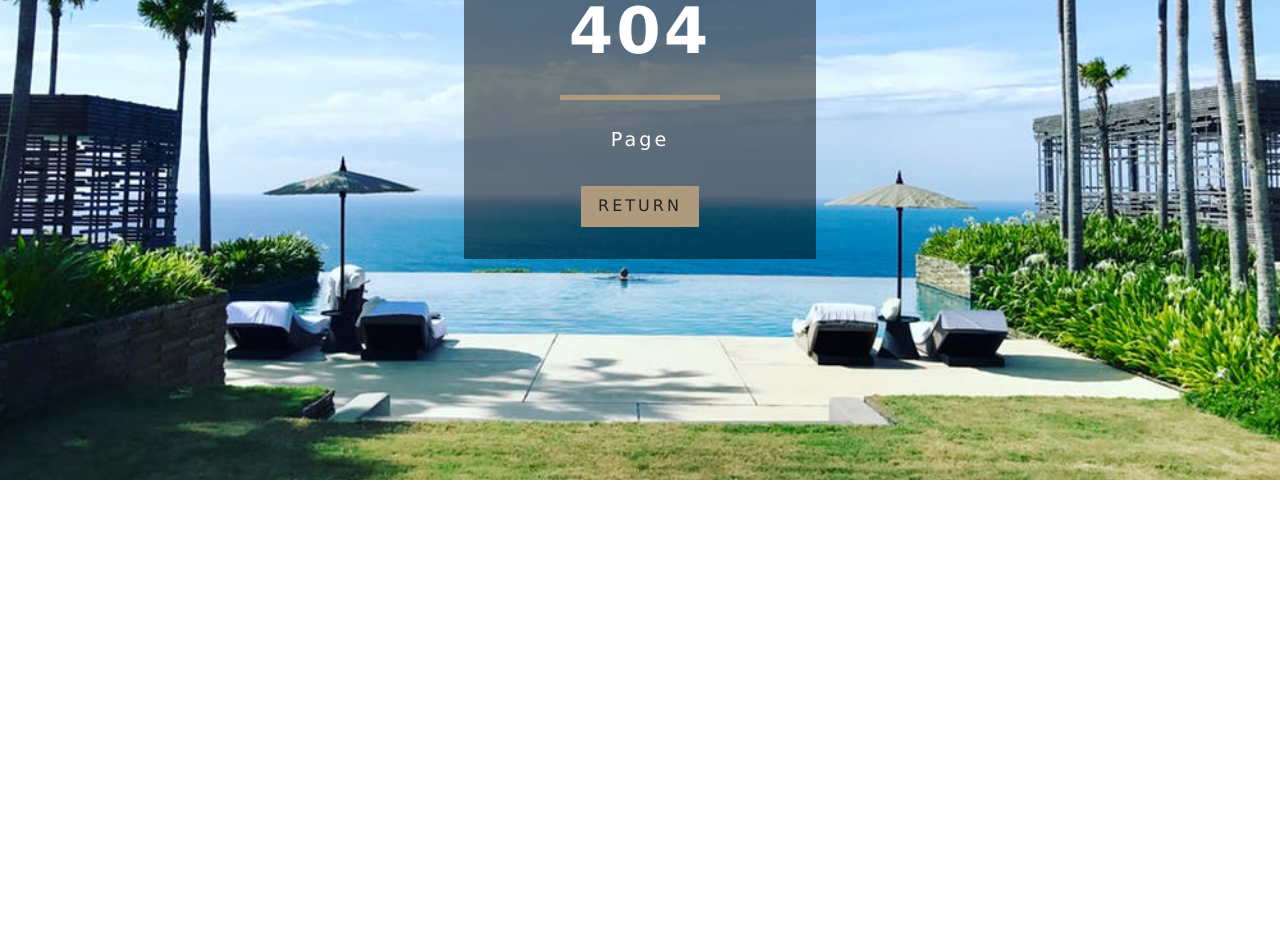
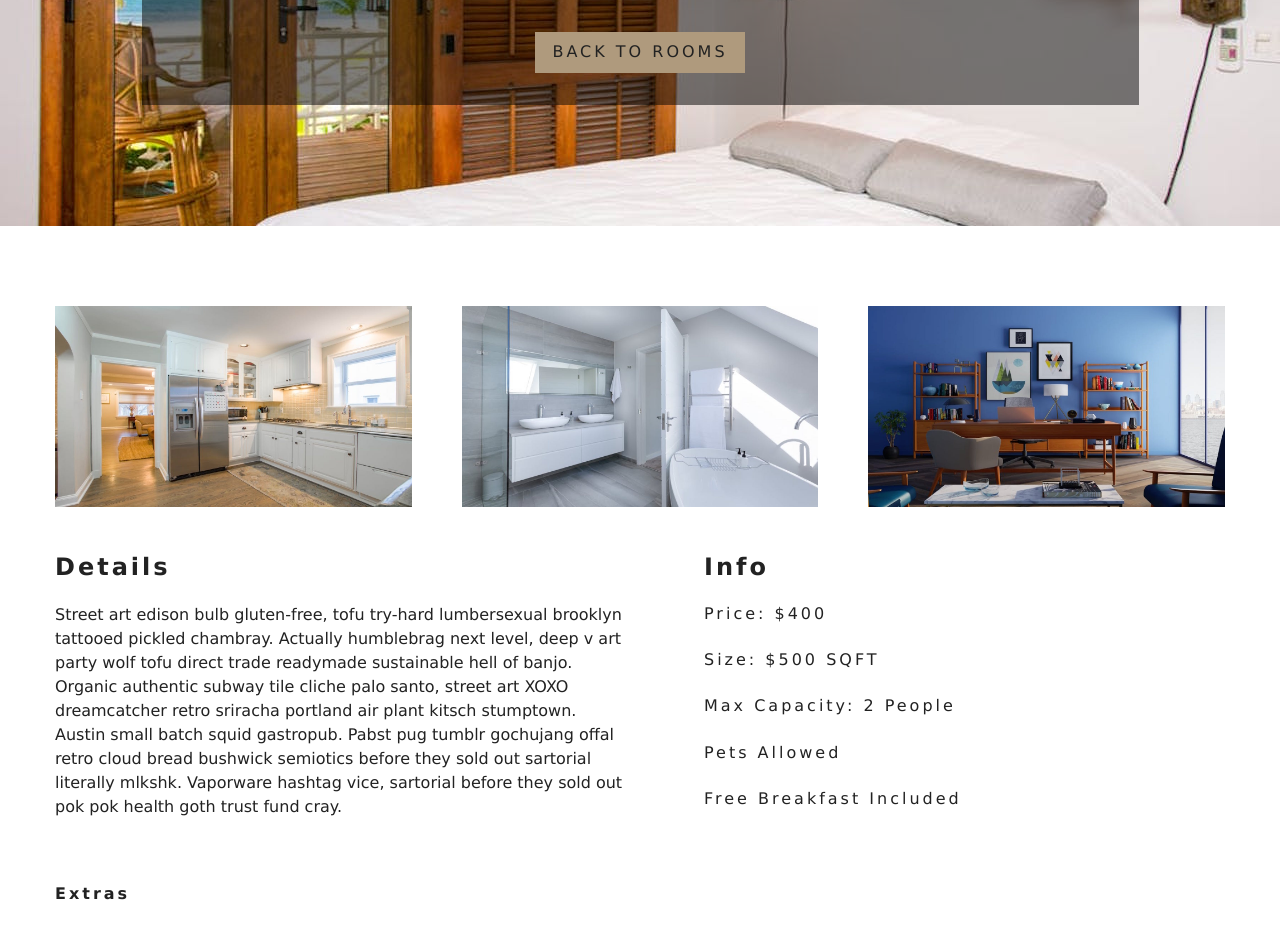
Before and after one commit to aydik99/beach-resort, a React (Create React App) app: page /rooms/double-deluxe in a window 1280 px wide. Before the commit this address had no page. Shown: the part 320-1258 px from the top of the page. Before the commit the page ends 800 px from the top, so only its background shows below. Built offline with nearby package versions, Linux system fonts and the light colour scheme.

Commit message:
add rooms

```diff
--- a/package.json
+++ b/package.json
@@ -7,7 +7,8 @@
     "react-dom": "^16.9.0",
     "react-icons": "^3.7.0",
     "react-router-dom": "^5.0.1",
-    "react-scripts": "3.1.1"
+    "react-scripts": "3.1.1",
+    "styled-components": "^4.4.0"
   },
   "scripts": {
     "start": "react-scripts start",
--- a/src/App.js
+++ b/src/App.js
@@ -15,7 +15,7 @@
     <Switch>
       <Route exact path="/" component={Home} />
       <Route exact path="/rooms/" component={Rooms} />
-      <Route exact path="/roooms/:slug" component={SingleRoom} />
+      <Route exact path="/rooms/:slug" component={SingleRoom} />
       <Route component={Error} />
       </Switch>
     </>
--- a/src/components/FeaturedRooms.js
+++ b/src/components/FeaturedRooms.js
@@ -18,16 +18,12 @@
 
         return (
             <section className="featured-rooms">
-                <Title title="featured rooms">
+                <Title title="featured rooms" />
                     <div className="featured-rooms-center">
                         {
                             loading ? <Loading /> : rooms
                         }
                     </div>
-                </Title>
-              from featured
-              <Room />
-              <Loading />
             </section>
         )
     }
--- a/src/components/Room.js
+++ b/src/components/Room.js
@@ -1,9 +1,34 @@
 import React from 'react'
+import {Link} from 'react-router-dom'
+import defaultImg from '../images/room-1.jpeg'
+import PropTypes from 'prop-types'
 
-export default function Room() {
+export default function Room({room}) {
+    const {name, slug, images, price} = room
+
     return (
-        <div>
-            hello from room
-        </div>
+        <article className="room">
+            <div className="img-container">
+                <img src={images[0] || defaultImg} alt="single room" />
+                <div className="price-top">
+                    <h6>${price}</h6>
+                    <p>per night</p>
+                </div>
+                <Link to={`/rooms/${slug}`}
+                className="btn-primary room-link">
+                    Features
+                </Link>
+            </div>
+            <p className="room-info">{name}</p>
+        </article>
     )
 }
+
+Room.propTypes = {
+    room: PropTypes.shape({
+        name: PropTypes.string.isRequired,
+        slug: PropTypes.string.isRequired,
+        images: PropTypes.arrayOf(PropTypes.string).isRequired,
+        price: PropTypes.number.isRequired
+    })
+}
--- /dev/null
+++ b/src/components/RoomContainer.js
@@ -0,0 +1,34 @@
+import React from 'react'
+import RoomsFilter from './RoomsFilter'
+import RoomsList from './RoomsList'
+import {withRoomConsumer} from '../context'
+import Loading from './Loading'
+
+function RoomContainer({context}) {
+                const {loading, sortedRooms, rooms} = context
+
+                   if(loading) {
+                        return <Loading />
+                    }
+
+                    return (
+                       <div>
+                            <RoomsFilter rooms = {rooms} />
+                            <RoomsList rooms = {sortedRooms} />
+                       </div>
+                  )
+
+}
+
+export default withRoomConsumer(RoomContainer)
+// export default function RoomContainer() {
+//     return (
+//         <RoomConsumer>
+//             {
+//                 (value) => {
+
+//                 }
+//             }
+//         </RoomConsumer>
+//     )
+// }
--- /dev/null
+++ b/src/components/RoomsFilter.js
@@ -0,0 +1,9 @@
+import React from 'react'
+
+export default function RoomsFilter() {
+    return (
+        <div>
+            RoomsFilter
+        </div>
+    )
+}
--- /dev/null
+++ b/src/components/RoomsList.js
@@ -0,0 +1,22 @@
+import React from 'react'
+import Room from './Room'
+
+export default function RoomsList({rooms}) {
+    if(rooms.length === 0) {
+    return (
+        <div className="empty-search">
+            <h3>unfortunstely no rooms matched your search parameters</h3>
+        </div>
+    )
+    }
+
+    return <section className="roomslist">
+        <div className="roomslist-center">
+            {
+                rooms.map(item => {
+                    return <Room key={item.id} room={item} />
+                })
+            }
+        </div>
+    </section>
+}
--- /dev/null
+++ b/src/components/StyledHero.js
@@ -0,0 +1,12 @@
+import styled from 'styled-components'
+import defaultImg from '../images/room-1.jpeg'
+
+const StyledHero = styled.header`
+min-height: 60vh;
+  background: url(${props => props.img ? props.img: defaultImg}) center/cover no-repeat;
+  display: flex;
+  align-items: center;
+  justify-content: center;
+`
+
+export default StyledHero
--- a/src/context.js
+++ b/src/context.js
@@ -12,7 +12,6 @@
     }
 
     componentDidMount() {
-        console.log(items)
         let rooms = this.formatData(items)
         let featuredRooms = rooms.filter(room => room.featured === true)
         this.setState({
@@ -37,9 +36,20 @@
         return tempItems
     }
 
+    getRoom = (slug) => {
+        let tempRooms = [...this.state.rooms]
+        const room = tempRooms.find(room => room.slug === slug)
+        return room
+    }
+
     render() {
         return (
-            <RoomContext.Provider value={{...this.state}}>
+            <RoomContext.Provider
+            value={{
+                ...this.state,
+                getRoom: this.getRoom
+            }}
+            >
                 {
                     this.props.children
                 }
@@ -50,4 +60,12 @@
 
 const RoomConsumer = RoomContext.Consumer
 
+export function withRoomConsumer(Component) {
+    return function ConsumerWrapper(props) {
+        return <RoomConsumer>
+            { value => <Component {...props} context={value} />}
+        </RoomConsumer>
+        }
+}
+
 export {RoomProvider, RoomConsumer, RoomContext}
--- a/src/pages/Home.js
+++ b/src/pages/Home.js
@@ -4,6 +4,7 @@
 import {Link} from 'react-router-dom'
 import Services from '../components/Services'
 import FeaturedRooms from '../components/FeaturedRooms'
+import Button from '../components/StyledHero'
 
 export default function Home() {
     return (
@@ -17,6 +18,7 @@
         </Hero>
         <Services />
         <FeaturedRooms />
+        <Button>Hello</Button>
         </>
     )
 }
--- a/src/pages/Rooms.js
+++ b/src/pages/Rooms.js
@@ -2,9 +2,11 @@
 import Hero from '../components/Hero'
 import Banner from '../components/Banner'
 import {Link} from 'react-router-dom'
+import RoomsContainer from '../components/RoomContainer'
 
 const Rooms = () => {
     return (
+        <>
         <Hero hero="roomsHero">
             <Banner title="our rooms">
                 <Link to="/" className="btn-primary">
@@ -12,6 +14,8 @@
                 </Link>
             </Banner>
         </Hero>
+        <RoomsContainer />
+        </>
     )
 }
 
--- a/src/pages/SingleRoom.js
+++ b/src/pages/SingleRoom.js
@@ -1,11 +1,88 @@
 import React, { Component } from 'react'
+import defaultBcg from '../images/room-1.jpeg'
+import Hero from '../components/Hero'
+import Banner from '../components/Banner'
+import {Link} from 'react-router-dom'
+import {RoomContext} from '../context'
+import StyledHero from '../components/StyledHero'
 
 export default class SingleRoom extends Component {
+    constructor(props) {
+        super(props)
+
+        this.state = {
+            slug: this.props.match.params.slug,
+            defaultBcg
+        }
+
+    }
+
+    static contextType = RoomContext
+
+    // componentDidMount() {
+
+    // }
+
     render() {
+        const {getRoom} = this.context
+        const room = getRoom(this.state.slug)
+        if(!room) {
+            return <div className='error'>
+                <h3>not found</h3>
+                <Link to='/rooms' className='btn-primary'>
+                    back to rooms
+                </Link>
+            </div>
+        }
+        const {name, description, capacity, size, price, extras, breakfast, pets, images } = room
+        const [mainImg, ...defaultImg] = images
         return (
-            <div>
-                SingleRoom
-            </div>
+            <>
+            <StyledHero img={mainImg || this.state.defaultBcg}>
+                <Banner title={`${name} room`}>
+                    <Link to='/rooms' className='btn-primary'>
+                        back to rooms
+                    </Link>
+                </Banner>
+            </StyledHero>
+            <section className="single-room">
+                <div className="single-room-images">
+                    {
+                        defaultImg.map((item, index) => {
+                           return <img key={index} src={item}  alt={name} />
+                        })
+                    }
+                </div>
+                <div className="single-room-info">
+                    <article className="desc">
+                        <h3>details</h3>
+                        <p>{description}</p>
+                    </article>
+                    <article className="info">
+                        <h3>info</h3>
+                        <h6>price: ${price}</h6>
+                        <h6>size: ${size} SQFT</h6>
+                        <h6>max capacity: {" "}
+                            {capacity > 1 ? `${capacity} people` : `${capacity} person`}
+                        </h6>
+                        <h6>
+                            {pets ? "pets allowed":"no pets allowed"}
+                        </h6>
+                        <h6>
+                            {breakfast && "free breakfast included"}
+                        </h6>
+                    </article>
+                </div>
+            </section>
+            <section className="room-extras">
+                <h6>extras</h6>
+                <ul className="extras">
+                    {extras.map((item, index) => {
+
+                    })}
+                </ul>
+            </section>
+            </>
         )
     }
 }
```
Also changed, not shown: 1 other file (tests, documents, lock files or other folders).
